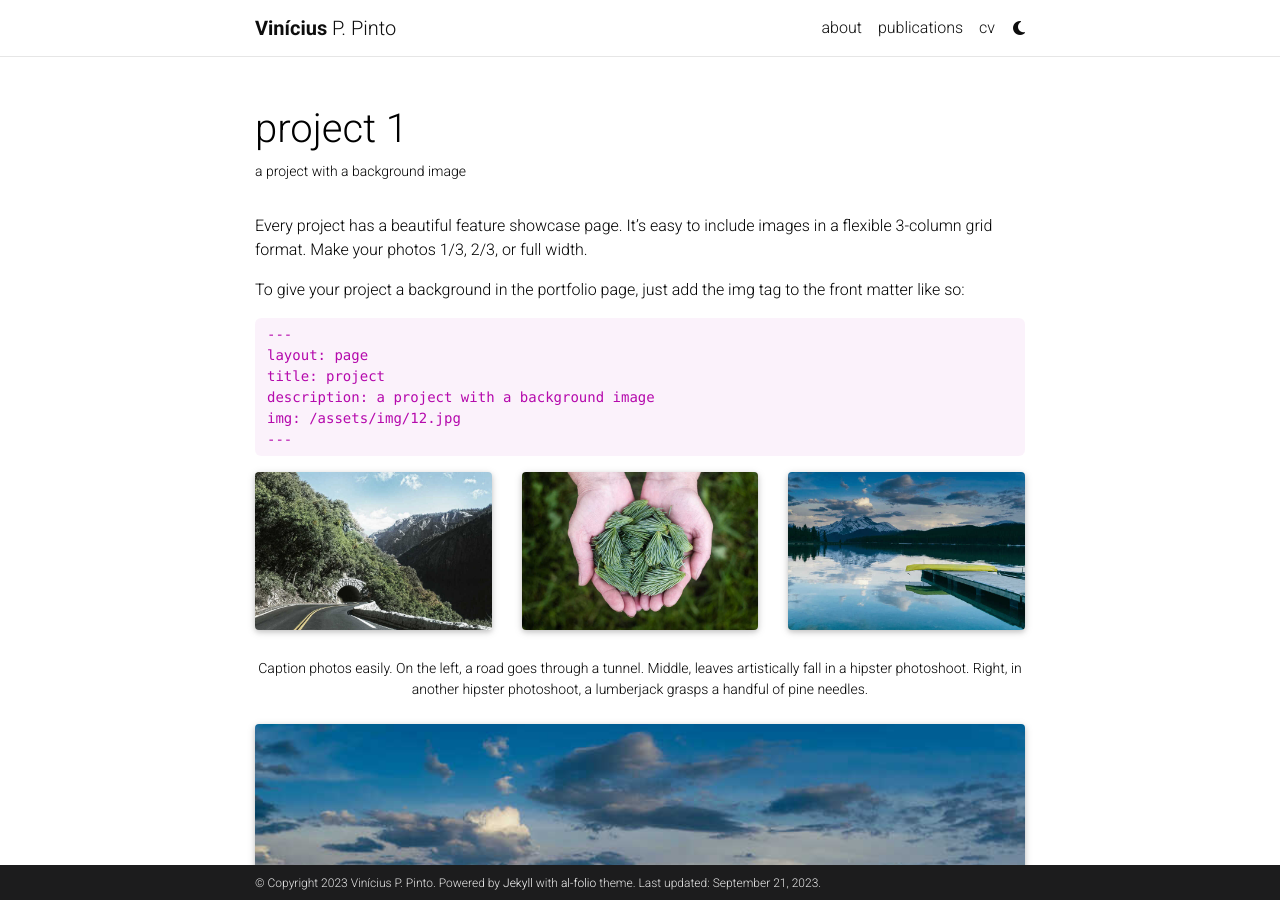
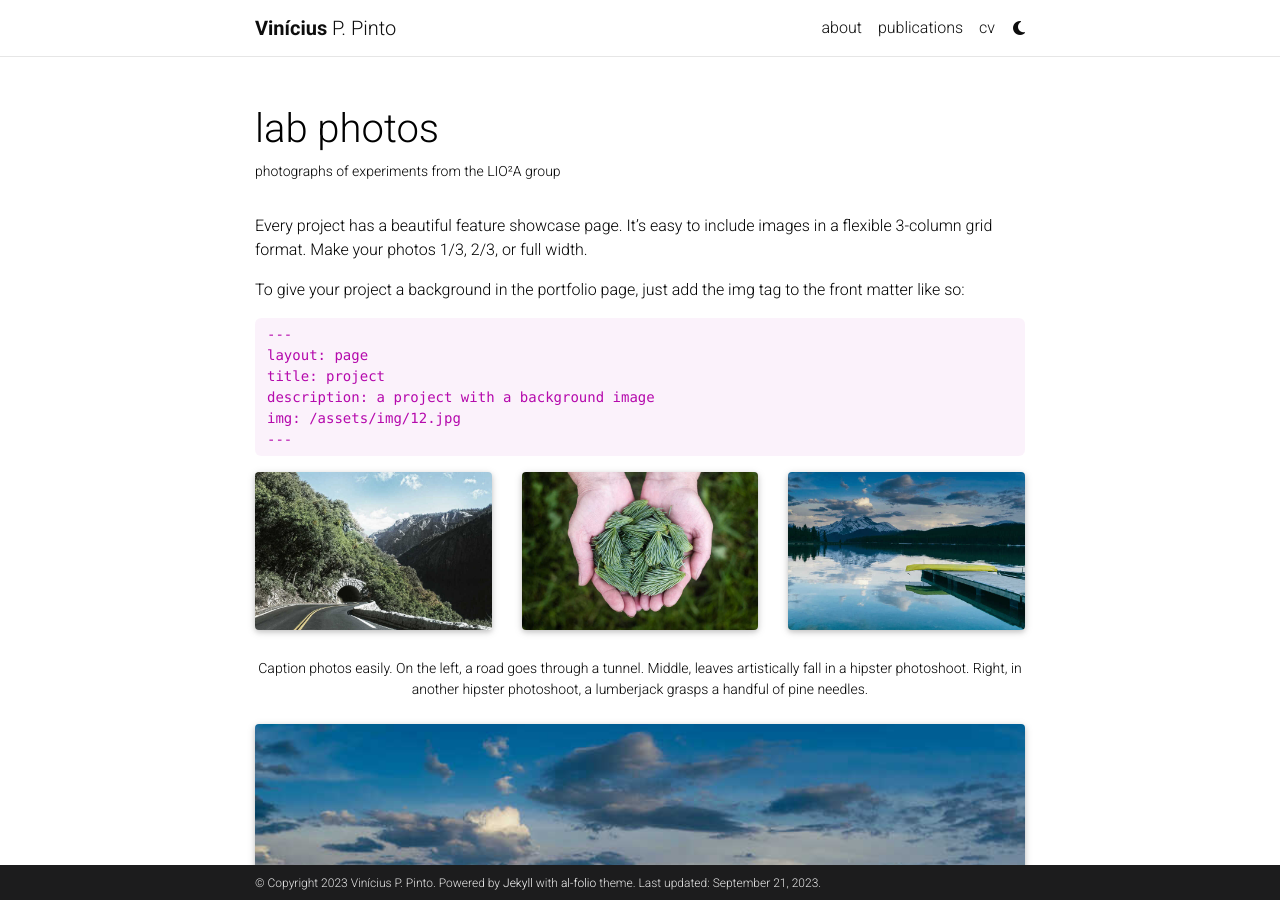
Before and after one commit to viniciusppinto/v, a Jekyll site: the page built from _projects/1_project.md, in a window 1280 px wide and 900 px high. Built offline with Jekyll 4.4.1, drawn with Linux system fonts in a browser that asks for light colours; full-size pictures stand in for the smaller copies a plugin makes; comment, search, counter and statistics services are not loaded; a style sheet for code colours, icons or effects is not loaded.

Commit message:
Update 1_project.md

```diff
--- a/_projects/1_project.md
+++ b/_projects/1_project.md
@@ -1,7 +1,7 @@
 ---
 layout: page
-title: project 1
-description: a project with a background image
+title: lab photos
+description: photographs of experiments from the LIO²A group
 img: assets/img/12.jpg
 importance: 1
 category: work
```
